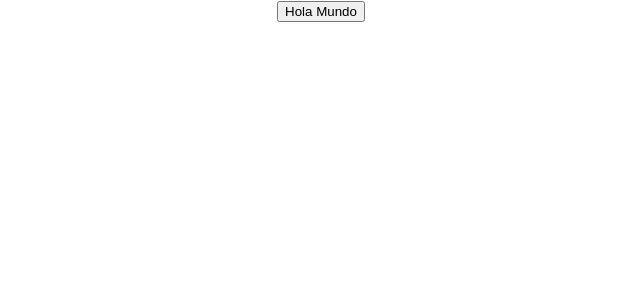
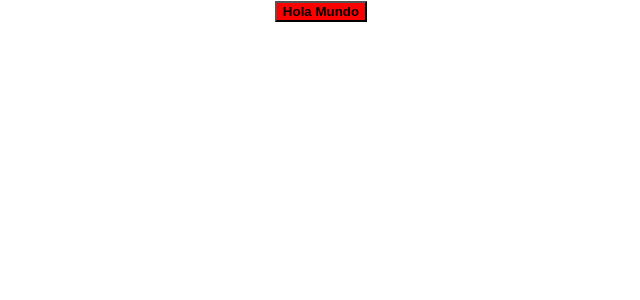
Before and after one commit to danoalanis/react-54965, a React (Create React App) app: page / in a window 1280 px wide. Shown: the top 300 px of the page, without its empty margins (319-959 px from the left). Built offline with nearby package versions, Linux system fonts and the light colour scheme.

Commit message:
Se agrega info sobre css modules

```diff
--- a/src/App.js
+++ b/src/App.jsx
@@ -1,5 +1,5 @@
 import './App.css';
-
+import ButtonComponent from './components/ButtonComponent';
 function App() {
 
   const myFunction = () => {
@@ -8,7 +8,7 @@ function App() {
 
   return (
     <div className="App">
-      <button onClick={myFunction}>Hola Mundo</button>
+      <ButtonComponent myFunction={myFunction} />
     </div>
   );
 }
--- /dev/null
+++ b/src/components/ButtonComponent.css
@@ -0,0 +1,5 @@
+.botonPrincipal {
+    color: black;
+    font-weight: bold;
+    background-color: red;
+}
--- /dev/null
+++ b/src/components/ButtonComponent.jsx
@@ -0,0 +1,26 @@
+import React, { useState } from "react";
+import "./ButtonComponent.css";
+//CSS Modules
+import styles from "./ButtonComponent.module.css";
+
+// import { ButtonStyles } from "../utils/styles";
+const ButtonStyles = {
+  color: "black",
+  fontWeight: "bold",
+  backgroundColor: "red",
+};
+
+const ButtonComponent = ({ myFunction }) => {
+    const [changeColor, setChangeColor] = useState(false)
+
+    const handleChangeColor = () => {
+        setChangeColor(true)
+    }
+  return (
+    <button className={changeColor ? styles.botonPrincipalGreen : styles.botonPrincipal} onClick={handleChangeColor}>
+      Hola Mundo
+    </button>
+  );
+};
+
+export default ButtonComponent;
--- /dev/null
+++ b/src/components/ButtonComponent.module.css
@@ -0,0 +1,11 @@
+.botonPrincipal {
+    color: black;
+    font-weight: bold;
+    background-color: red;
+}
+
+.botonPrincipalGreen {
+    color: black;
+    font-weight: bold;
+    background-color: green;
+}
--- /dev/null
+++ b/src/utils/styles.js
@@ -0,0 +1,5 @@
+export const ButtonStyles = {
+  color: "black",
+  fontWeight: "bold",
+  backgroundColor: "red",
+};
```
